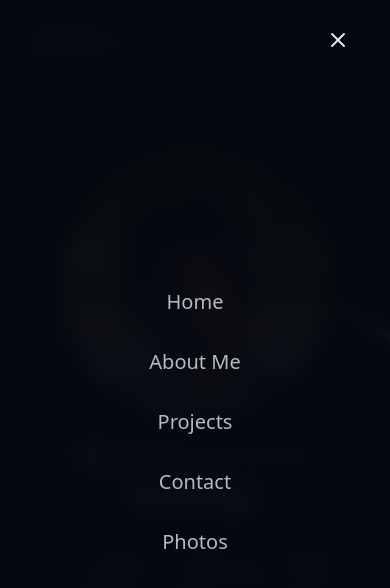
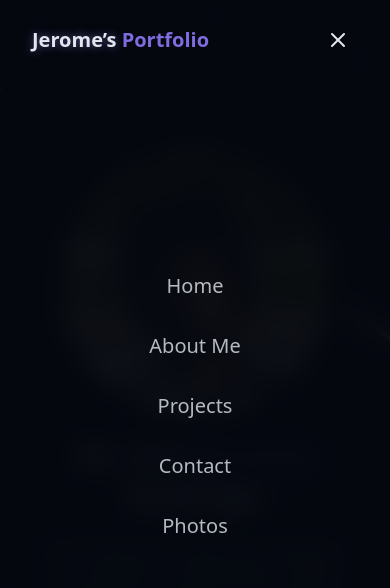
Before and after one commit to Jrodrigo06/personal-website, a React (Vite) app in the folder personal-website/: page / in a window 390 px wide. Both pictures are taken after a click on the button "Open menu". Shown: the top 588 px of the page. Built offline with nearby package versions, Linux system fonts and the light colour scheme.

Commit message:
fixed mobile nav on scroll

```diff
--- a/personal-website/src/components/Navbar.tsx
+++ b/personal-website/src/components/Navbar.tsx
@@ -28,62 +28,68 @@ export const Navbar = () => {
         return () => window.removeEventListener("scroll", handleScroll);
       }, []);
 
-    return <nav className={cn("fixed w-full z-40 pt-4 transition-all duration-300",
-        isScrolled ? "py-3 bg-background/80 backdrop-blur-md shadow-xs" : "py-5"
-    )}>
+    return (
+        <>
+        <nav
+          className={cn(
+            "fixed w-full z-40 pt-4 transition-all duration-300",
+            isScrolled
+              ? "py-3 bg-background/80 backdrop-blur-md shadow-xs"
+              : "py-5"
+          )}
+        >
+          <div className="mx-auto flex items-center justify-between px-8 w-full">
 
-        <div className="mx-auto flex items-center justify-between px-8 w-full">
-            <a className="text-xl font-bold text-primary flex items-center"
-                href="/">
-                <span className="relative z-10">
-                    {" "}
-                    <span className="text-glow text-foreground"> Jerome's </span> Portfolio
-                </span>
-            </a>
 
-            {/* desktop nav */}
-            <div className="hidden md:flex space-x-8 items-center">
-                {navItems.map((item, key) => (
-                    <Link key = {key} to={item.href} className="text-foreground/80 hover:text-primary transition-colors duration-300">
+            <Link to="/" className="text-xl font-bold text-primary">
+              <span className="text-glow text-foreground">Jerome’s</span> Portfolio
+            </Link>
+
+
+            <div className="hidden md:flex items-center space-x-8">
+              {navItems.map((item, i) => (
+                <Link
+                  key={i}
+                  to={item.href}
+                  className="text-foreground/80 hover:text-primary transition-colors duration-300"
+                >
                   {item.name}
                 </Link>
               ))}
               <ThemeToggle />
             </div>
 
-            {/* Mobile nav */}
 
             <button
-                onClick={() => setIsOpen((prev) => !prev)}
+              onClick={() => setIsOpen((o) => !o)}
               className="md:hidden p-2 text-foreground z-50"
-                aria-label={isOpen ? "Close Menu" : "Open Menu"}
+              aria-label={isOpen ? "Close menu" : "Open menu"}
             >
-                {isOpen ? <X size={24} /> : <Menu size={24} />}{" "}
+              {isOpen ? <X size={24} /> : <Menu size={24} />}
             </button>
+          </div>
+        </nav>
 
 
-
-            <div className={cn('fixed inset-0 bg-background/95 backdrop-blur-md z-40 flex flex-col items-center justify-center',
-                "transition-all duration-300 md:hidden",
+        <div
+          className={cn(
+            "fixed inset-0 bg-background/95 backdrop-blur-md z-30 flex flex-col items-center justify-center transition-all duration-300 md:hidden",
             isOpen ? "opacity-100 pointer-events-auto" : "opacity-0 pointer-events-none"
-            )}>
-                <div className="flex flex-col space-y-8 text-xl">
-                {navItems.map((item, key) => (
+          )}
+        >
+          {navItems.map((item, i) => (
             <Link
-                    key={key}
+              key={i}
               to={item.href}
-                    className="text-foreground/80 hover:text-primary transition-colors duration-300"
               onClick={() => setIsOpen(false)}
+              className="text-xl text-foreground/80 hover:text-primary mb-8"
             >
               {item.name}
             </Link>
           ))}
 
+          <ThemeToggle />
         </div>
-
-            </div>
-
-        </div>
-
-    </nav>
+      </>
+    );
 };
```
Lines whose indentation alone changed are shown as unchanged.
